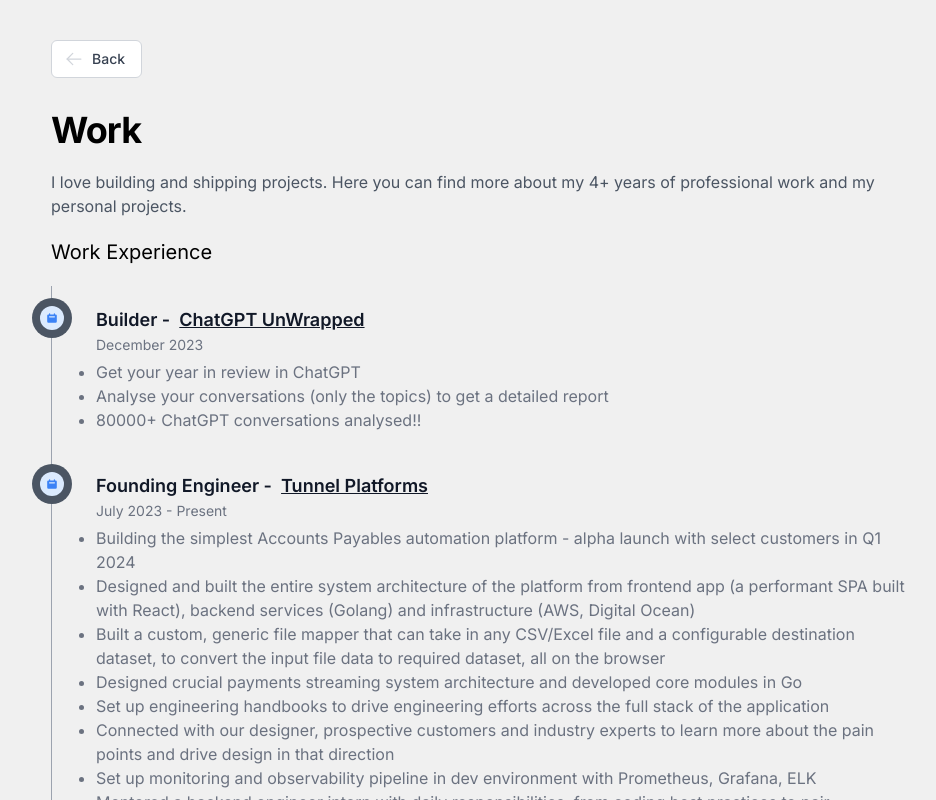
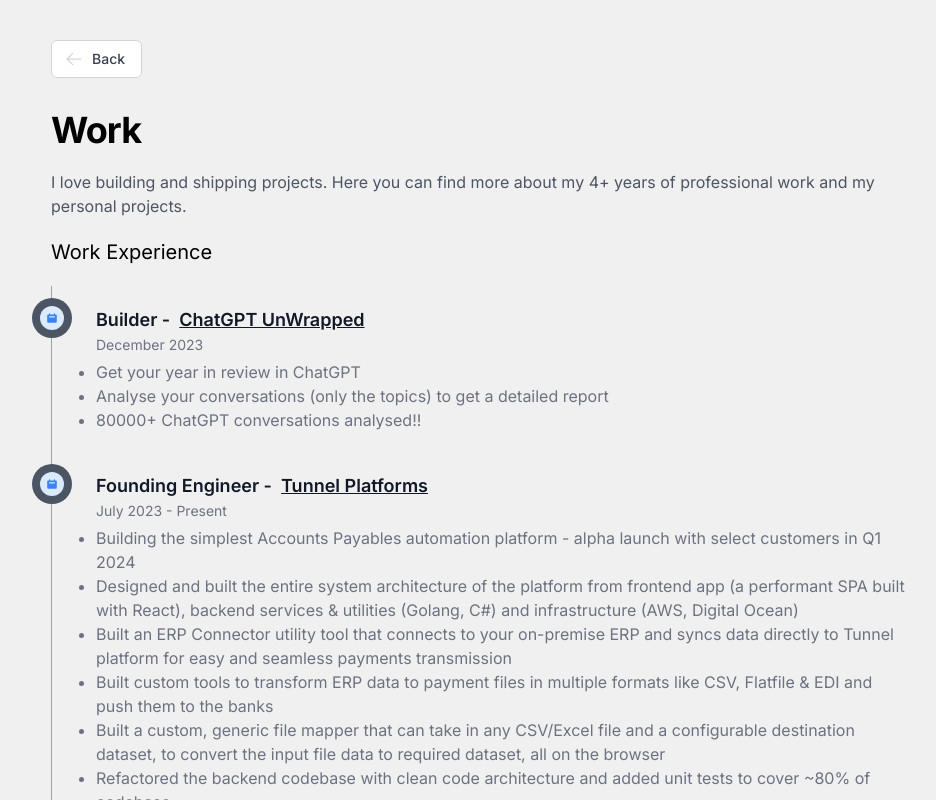
Before and after one commit to ShimantaBhuyan/devkrishnanew, a Next.js app: page /space/work in a window 1280 px wide. Shown: the top 800 px of the page, without its empty margins (149-1085 px from the left). Built offline with nearby package versions, Linux system fonts and the light colour scheme; a web font is replaced by a local one.

Commit message:
chore: update work ex

```diff
--- a/components/Work.tsx
+++ b/components/Work.tsx
@@ -77,11 +77,23 @@
               </li>
               <li>
                 Designed and built the entire system architecture of the platform from frontend app (a performant SPA
-                built with React), backend services (Golang) and infrastructure (AWS, Digital Ocean)
+                built with React), backend services &amp; utilities (Golang, C#) and infrastructure (AWS, Digital Ocean)
+              </li>
+              <li>
+                Built an ERP Connector utility tool that connects to your on-premise ERP and syncs data directly to
+                Tunnel platform for easy and seamless payments transmission
+              </li>
+              <li>
+                Built custom tools to transform ERP data to payment files in multiple formats like CSV, Flatfile &amp;
+                EDI and push them to the banks
               </li>
               <li>
                 Built a custom, generic file mapper that can take in any CSV/Excel file and a configurable destination
                 dataset, to convert the input file data to required dataset, all on the browser
+              </li>
+              <li>
+                Refactored the backend codebase with clean code architecture and added unit tests to cover ~80% of
+                codebase
               </li>
               <li>Designed crucial payments streaming system architecture and developed core modules in Go</li>
               <li>
```
